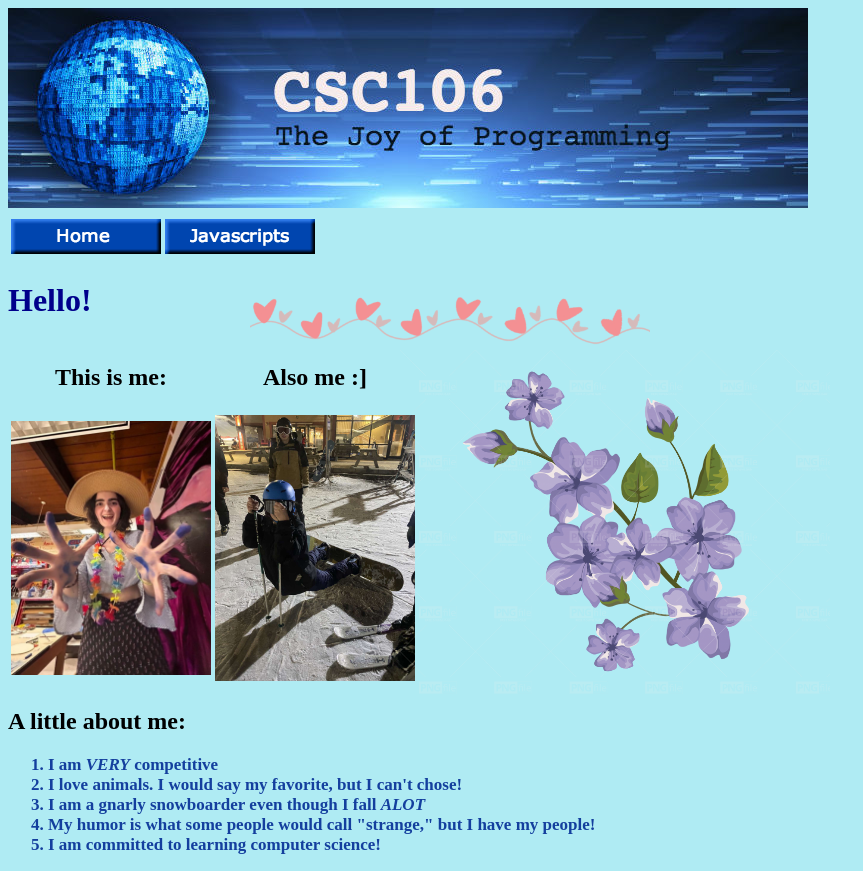
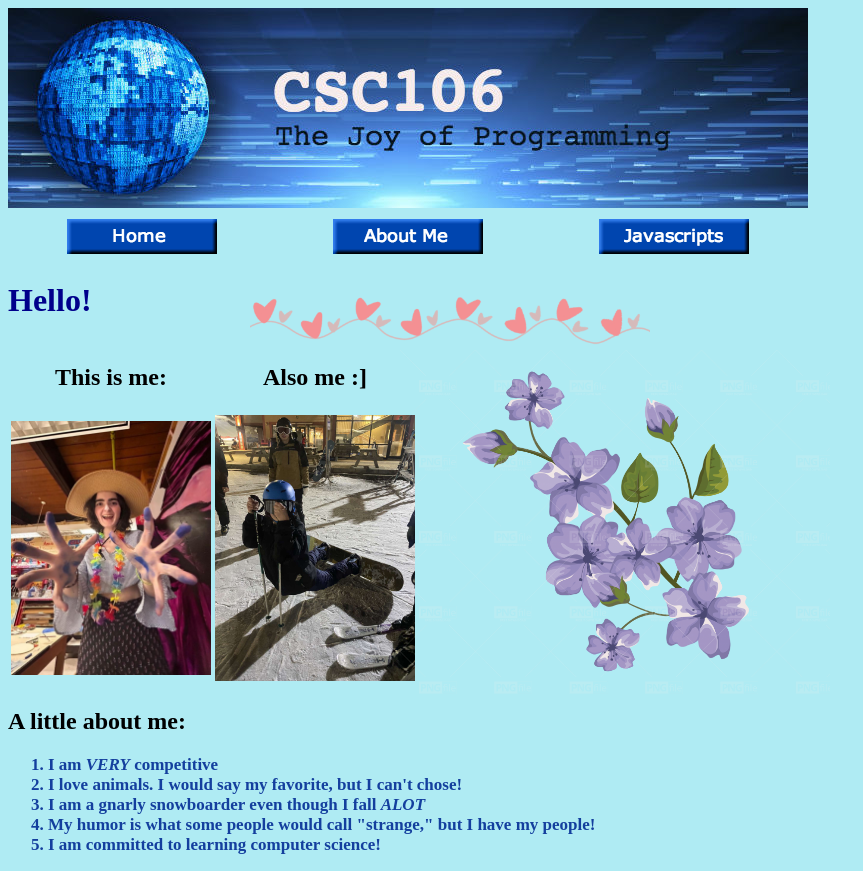
Before and after one commit to naddias/naddias2.github.io, a plain HTML site: page aboutme.html in a window 1280 px wide. Shown: the whole page, without its empty margins (0-863 px from the left). Drawn offline with Linux system fonts and the light colour scheme.

Commit message:
Add files via upload

```diff
--- a/aboutme.html
+++ b/aboutme.html
@@ -8,18 +8,21 @@
 </head>
 <body>
     <img src="images/csc106_banner.jpg">
-    <table>
+    <table width="800px">
          <tr>
             <th></th>
             <th></th>
         </tr>
         <tr>
-            <td>
+            <td align="center">
                 <a href="index.html">
                  <img src="images/home.png">
                 </a>
             </td>
-            <td>
+            <td align="center">
+                <img src="images/aboutme.png">
+            </td>
+            <td align="center">
                 <a href="javascripts.html">
                     <img src="images/js.png">
                 </a>
```
